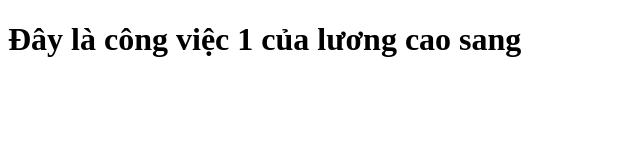
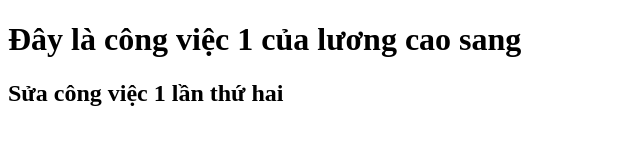
Before and after one commit to caosangthinkpad/d-n-s-5, a plain HTML site: page index.html in a window 1280 px wide. Shown: the whole page, without its empty margins (0-640 px from the left). Drawn offline with Linux system fonts and the light colour scheme.

Commit message:
sửa công việc 1 lần 2.xx

```diff
--- a/index.html
+++ b/index.html
@@ -7,5 +7,6 @@
   </head>
   <body>
     <h1>Đây là công việc 1 của lương cao sang</h1>
+    <h2>Sửa công việc 1 lần thứ hai</h2>
   </body>
 </html>
```
